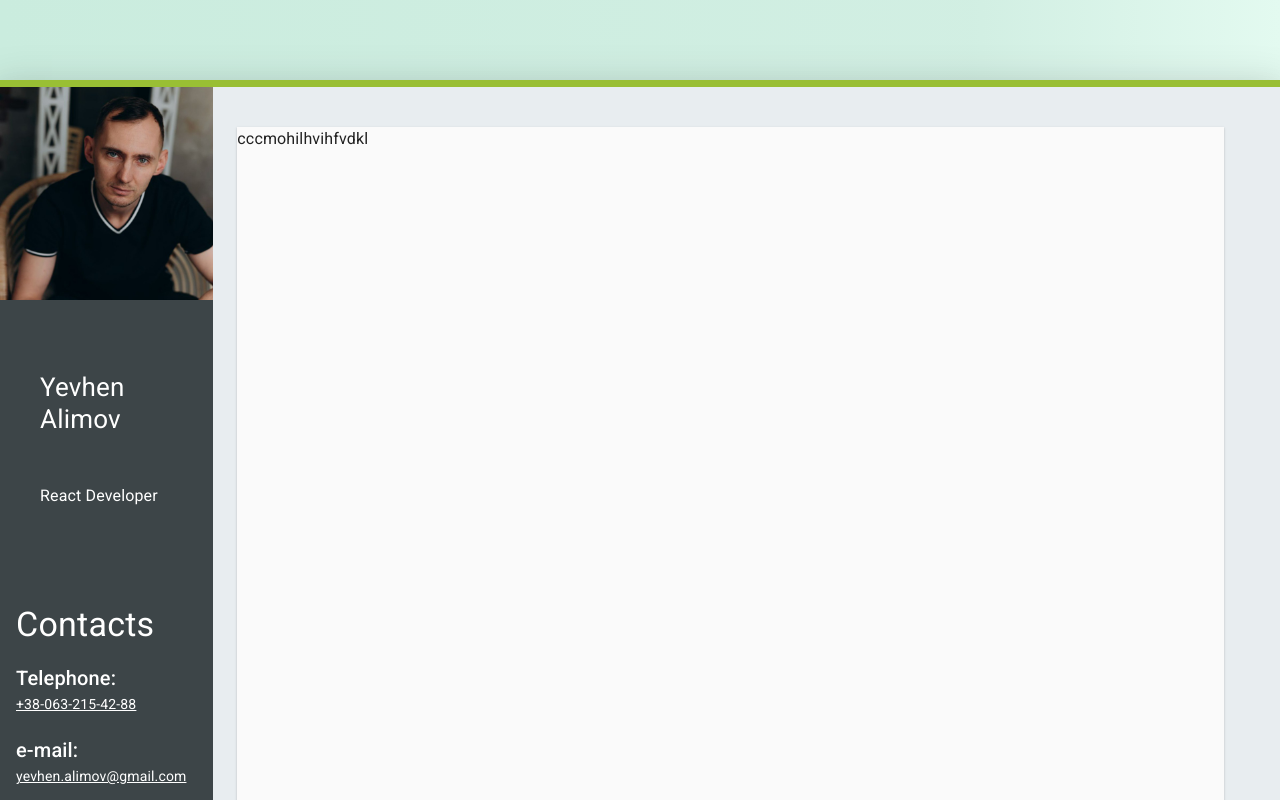
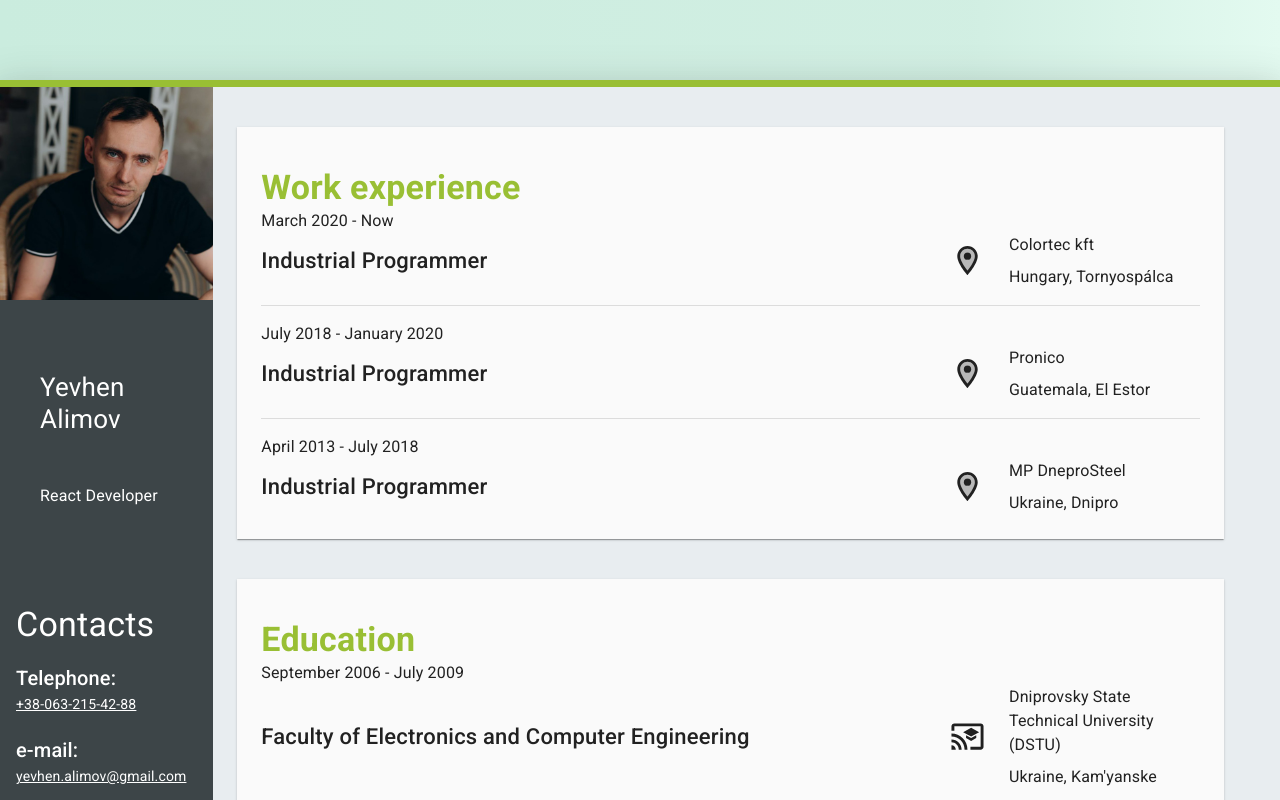
Before and after one commit to EugeneAlimov/resume, a React (Create React App) app: page / in a window 1280 px wide. Shown: the top 800 px of the page. Built offline with nearby package versions, Linux system fonts and the light colour scheme.

Commit message:
created expeience and education cards

```diff
--- a/src/Components/About.jsx
+++ b/src/Components/About.jsx
@@ -4,13 +4,83 @@ import Paper from "@mui/material/Paper";
 import Box from "@mui/material/Box";
 import Typography from "@mui/material/Typography";
 import Stack from "@mui/material/Stack";
+import WorkExperienceCard from "./WorkExperienceCard";
+import Divider from "@mui/material/Divider";
+import LocationOnTwoToneIcon from "@mui/icons-material/LocationOnTwoTone";
+import CastForEducationTwoToneIcon from "@mui/icons-material/CastForEducationTwoTone";
+import EducationCard from "./EducationCard";
+
+const experienceArr = [
+  {
+    date: "March 2020 - Now",
+    post: "Industrial Programmer",
+    company: "Colortec kft",
+    location: "Hungary, Tornyospálca",
+  },
+  {
+    date: "July 2018 - January 2020",
+    post: "Industrial Programmer",
+    company: "Pronico",
+    location: "Guatemala, El Estor",
+  },
+  {
+    date: "April 2013 - July 2018",
+    post: "Industrial Programmer",
+    company: "MP DneproSteel",
+    location: "Ukraine, Dnipro",
+  },
+];
+
+const educationArr = [
+  {
+    date: "September 2006 - July 2009",
+    post: "Faculty of Electronics and Computer Engineering",
+    company: "Dniprovsky State Technical University (DSTU)",
+    location: "Ukraine, Kam'yanske",
+  },
+  {
+    date: "September 2006 - July 2009",
+    post: "Faculty of Electronics and Computer Engineering",
+    company: "Dniprovsky State Technical University (DSTU)",
+    location: "Ukraine, Kam'yanske",
+  },
+]
 
 const About = () => {
   return (
-    <Grid item xs={10} paddingLeft={3} paddingRight={7} paddingTop={5}>
-      <Paper square elevation={1} sx={{ backgroundColor: "#fafafa", width: "100%", height: "900px" }}>
-        <Box>
-          <Typography>cccmohilhvihfvdkl</Typography>
+    <Grid item xs={10} paddingLeft={3} paddingRight={7}>
+      <Paper square elevation={1} sx={{ backgroundColor: "#fafafa", width: "100%", marginTop: 5 }}>
+        <Box ml={3} mr={3} paddingTop={5} paddingBottom={3}>
+          <Box>
+            <Typography color={"#99bf34"} fontWeight={700} variant="h4" component="h3">
+              Work experience
+            </Typography>
+          </Box>
+          <Stack spacing={2} divider={<Divider orientation="horizontal" flexItem />}>
+            {experienceArr.map((el) => {
+              const key = el.date;
+              return <WorkExperienceCard icon={<LocationOnTwoToneIcon fontSize="large" />} {...el} key={key} />;
+            })}
+          </Stack>
+        </Box>
+      </Paper>
+      <Paper square elevation={1} sx={{ backgroundColor: "#fafafa", width: "100%", marginTop: 5 }}>
+        <Box ml={3} mr={3} paddingTop={5} paddingBottom={3}>
+          <Box>
+            <Typography color={"#99bf34"} fontWeight={700} variant="h4" component="h3">
+              Education
+            </Typography>
+          </Box>
+          <Stack spacing={2} divider={<Divider orientation="horizontal" flexItem />}>
+            {
+              educationArr.map((el) => {
+                const key = el.date;
+                return(
+                  <WorkExperienceCard icon={<CastForEducationTwoToneIcon fontSize="large" />} {...el} key={key} />
+                )
+              })
+            }
+          </Stack>
         </Box>
       </Paper>
     </Grid>
--- /dev/null
+++ b/src/Components/EducationCard.jsx
@@ -0,0 +1,33 @@
+import React from "react";
+import Box from "@mui/material/Box";
+import Typography from "@mui/material/Typography";
+import Stack from "@mui/material/Stack";
+
+const EducationCard = ({ date, post, company, location, icon }) => {
+  return (
+    <Box mt={5}>
+      <Typography fontWeight={400} variant="body1">
+        September 2006 - July 2009
+      </Typography>
+      <Stack direction="row" justifyContent="space-between" alignItems="center" spacing={6}>
+        <Typography fontSize={22} fontWeight={500} variant="body1">
+          Dniprovsky State Technical University (DSTU)
+        </Typography>
+        <Box>
+          <Stack width={250} direction="row" alignItems="center" spacing={3}>
+            {icon}
+            <Box>
+              <Typography fontWeight={400} variant="body1">
+                Faculty of Electronics and Computer Engineering
+              </Typography>
+              <Typography mt={1} fontWeight={400} variant="body1">
+                Ukraine, Kam'yanske
+              </Typography>
+            </Box>
+          </Stack>
+        </Box>
+      </Stack>
+    </Box>
+  );
+};
+export default EducationCard;
--- /dev/null
+++ b/src/Components/WorkExperienceCard.jsx
@@ -0,0 +1,34 @@
+import React from "react";
+import Box from "@mui/material/Box";
+import Typography from "@mui/material/Typography";
+import Stack from "@mui/material/Stack";
+
+const WorkExperienceCard = ({ date, post, company, location, icon }) => {
+  return (
+    <Box mt={5}>
+      <Typography fontWeight={400} variant="body1">
+        {date}
+      </Typography>
+      <Stack direction="row" justifyContent="space-between" alignItems="center" spacing={6}>
+        <Typography fontSize={22} fontWeight={500} variant="body1">
+          {post}
+        </Typography>
+        <Box>
+          <Stack width={250} direction="row" alignItems="center" spacing={3}>
+            {icon}
+            <Box>
+              <Typography fontWeight={400} variant="body1">
+                {company}
+              </Typography>
+              <Typography mt={1} fontWeight={400} variant="body1">
+                {location}
+              </Typography>
+            </Box>
+          </Stack>
+        </Box>
+      </Stack>
+    </Box>
+  );
+};
+
+export default WorkExperienceCard;
```
Also changed, not shown: src/media/educationIcon.svg (added).
